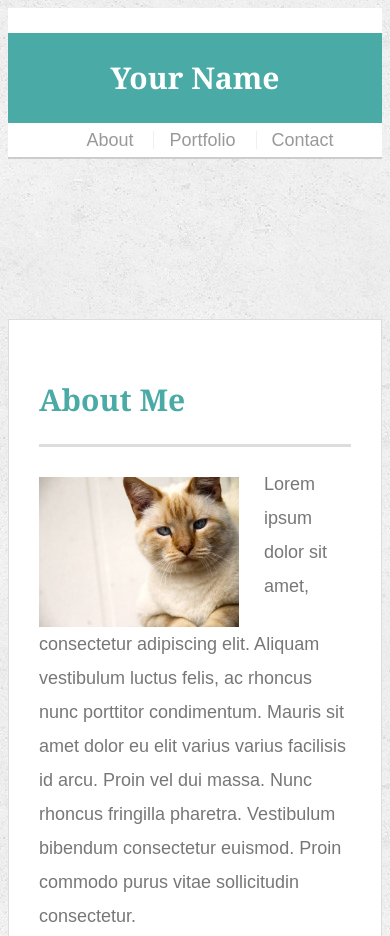
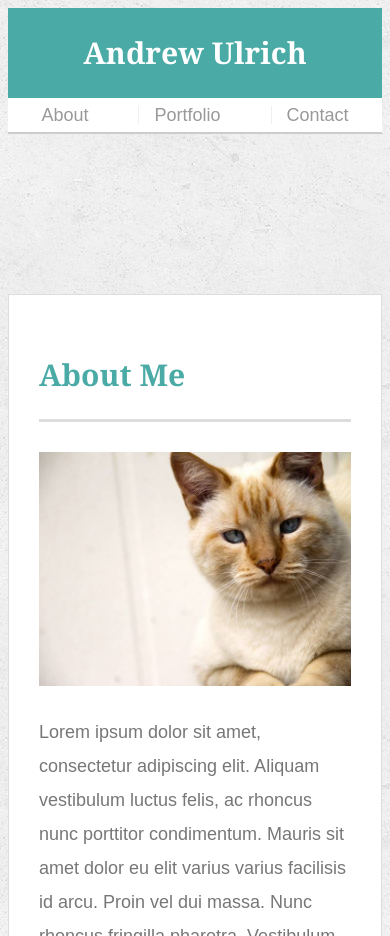
Before and after one commit to andyinthemachine/Responsive-Portfolio, a plain HTML site: page index.html in a window 390 px wide. Shown: the top 936 px of the page. Drawn offline with Linux system fonts and the light colour scheme.

Commit message:
finishing touches

```diff
--- a/assets/css/style.css
+++ b/assets/css/style.css
@@ -66,7 +66,6 @@ h3 {
 #logo {
   float: left;
   width: 250px;
-  /* width: 100%; */
   height: 90px;
   font-family: Georgia, Times, "Times New Roman", serif;
   font-size: 30px;
@@ -85,6 +84,7 @@ nav {
 
 nav a {
   display: inline-block;
+  padding-right: 30px;
   padding-left: 15px;
   margin-left: 15px;
   line-height: 18px;
@@ -217,9 +217,7 @@ input[type=submit] {
   border: 0 none;
 }
 
-/*
-  These rules take effect when the browser's width reduces to at or below the specified width
-*/
+
 @media only screen and (max-width: 640px) {
   #masthead {
     position: static;
@@ -234,6 +232,19 @@ input[type=submit] {
   nav {
     float: none;
     text-align: center;
+    clear: both;
+  }
+
+  .auth-image {
+    float: none;
+    width: 100%;
+    height: auto;
+    margin-top: 10px;
+    margin-right: 25px;
+  }
+
+  .work {
+    width: 100%;
   }
 }
 
--- a/index.html
+++ b/index.html
@@ -3,7 +3,8 @@
 
 <head>
   <meta charset="UTF-8">
-  <title>About | Your Name</title>
+  <title>About | Andrew Ulrich</title>
+  <meta name="viewport" content="width=device-width">
   <link rel="stylesheet" type="text/css" href="assets/css/style.css">
 </head>
 
@@ -11,7 +12,7 @@
 
   <header id="masthead">
     <div class="container">
-      <a href="index.html" id="logo">Your Name</a>
+      <a href="index.html" id="logo">Andrew Ulrich</a>
       <nav>
         <a href="index.html">About</a>
         <a href="portfolio.html">Portfolio</a>
```
Also changed, not shown: contact.html (+2 -1 lines), portfolio.html (+2 -1 lines).
